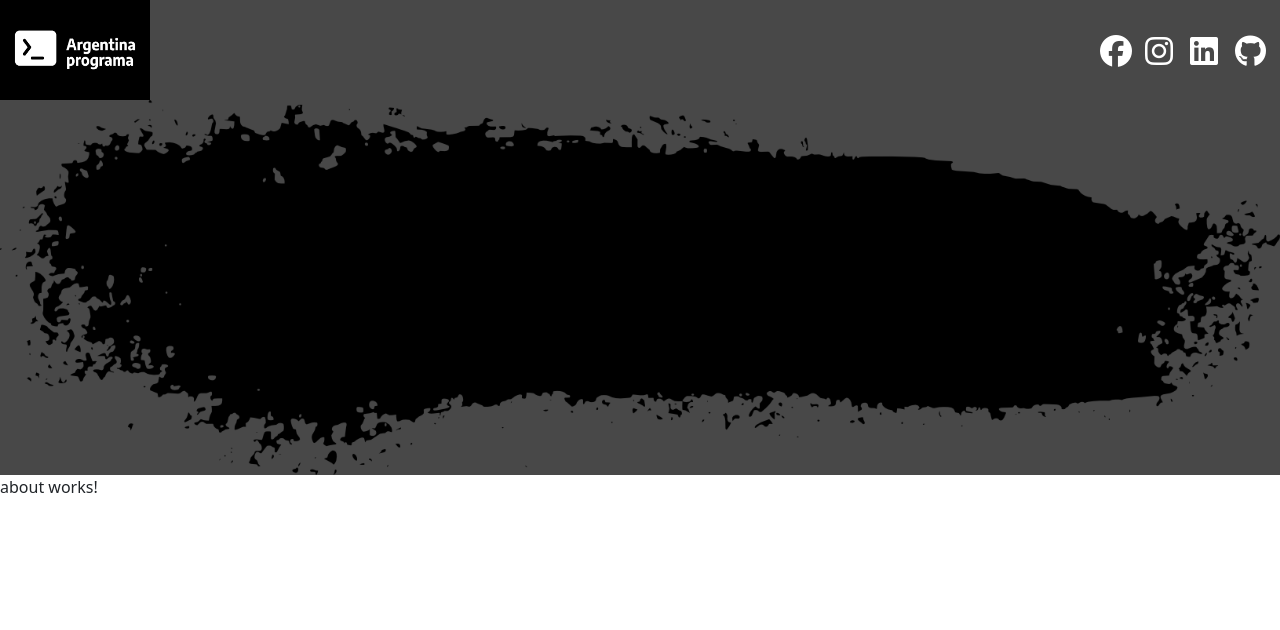
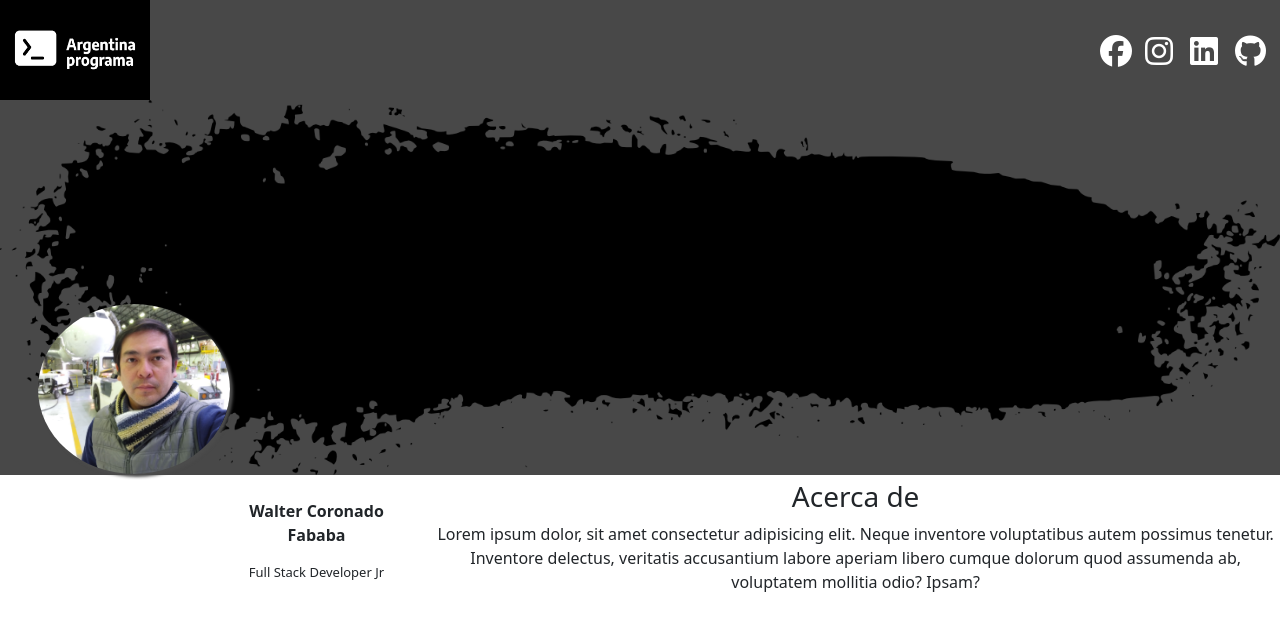
Before and after one commit to CoronadoW/CoronadoPortfolio, an Angular app: page / in a window 1280 px wide. Shown: the top 630 px of the page. Built offline with nearby package versions, Linux system fonts and the light colour scheme.

Commit message:
Se agrego el componente acerca de

```diff
--- a/src/app/componentes/about/about.component.css
+++ b/src/app/componentes/about/about.component.css
@@ -0,0 +1,28 @@
+.row {
+    padding: 5px;
+}
+
+div {
+    text-align: center;
+}
+
+#nombre {
+    font-weight: bold;
+    margin-top: 10%;
+
+}
+
+#titulo {
+    font-size: small;
+}
+
+@media (min-width: 576px) {
+    #fotoPerfil {
+        position: absolute;
+        width: 15%;
+        border-radius: 100%;
+        box-shadow: 3px 3px 3px rgb(76, 76, 76);
+        left: 3%;
+        top: 38%;
+    }
+}
--- a/src/app/componentes/about/about.component.html
+++ b/src/app/componentes/about/about.component.html
@@ -1 +1,18 @@
-<p>about works!</p>
+<div class="row">
+    <div class="col-xs-12 col-sm-2 col-md-2 col-lg-2 col-xl-2">
+        <!--class="img-fluid" para que la imagen sea responsive-->
+        <img src="../../../assets/img/IMG_20220802_110334029.jpg" class="img-fluid" id="fotoPerfil">
+    </div>
+    <div class="col-xs-12 col-sm-2 col-md-2 col-lg-2 col-xl-2">
+        <p id="nombre">Walter Coronado Fababa</p>
+        <p id="titulo">Full Stack Developer Jr</p>
+    </div>
+    <div class="col-xs-12 col-sm-8 col-md-8 col-lg-8 col-xl-8">
+        <span>
+            <h3>Acerca de</h3>
+            <p>Lorem ipsum dolor, sit amet consectetur adipisicing elit. Neque inventore voluptatibus autem possimus
+                tenetur. Inventore delectus, veritatis accusantium labore aperiam libero cumque dolorum quod assumenda
+                ab, voluptatem mollitia odio? Ipsam?</p>
+        </span>
+    </div>
+</div>
```
Also changed, not shown: src/assets/img/IMG_20220802_110334029.jpg (added).
